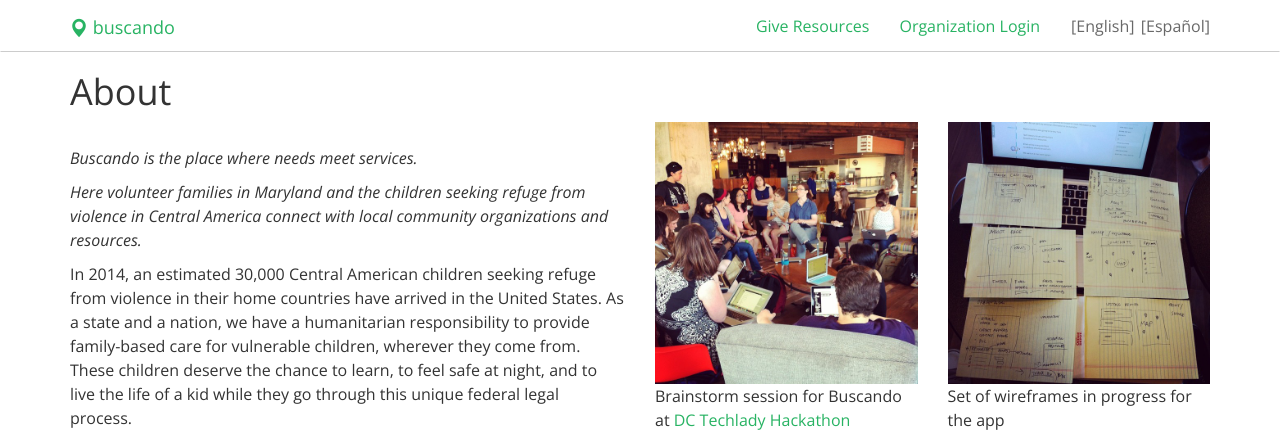
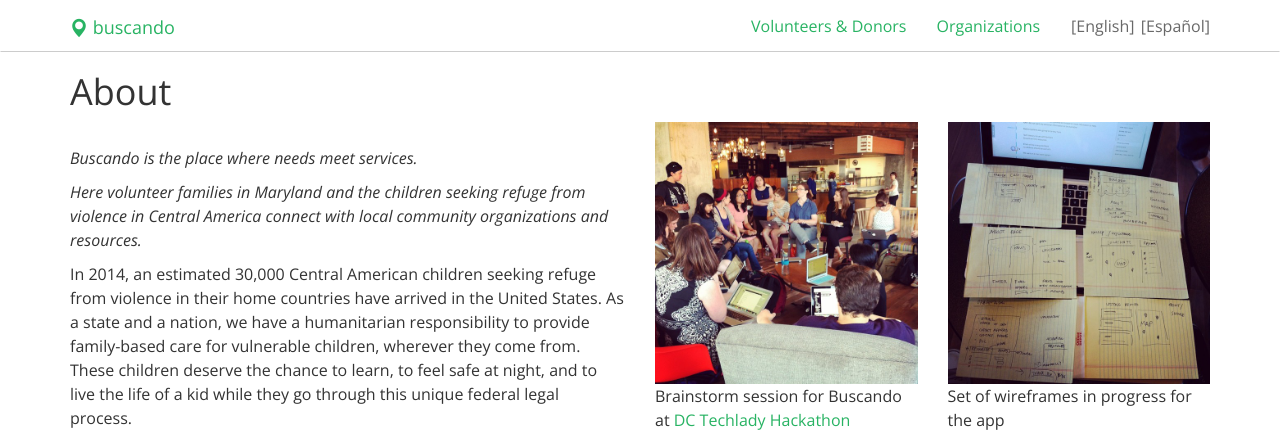
Before and after one commit to aliyarahman/buscando, a Django app: page /about/ in a window 1280 px wide. Shown: the top 430 px of the page. Run offline with Django 3.2, Linux system fonts and the light colour scheme; parts of the project's set-up code (start-up, migrations or seed data) failed here and were passed over; some libraries are stand-ins or nearby versions.

Commit message:
Fixed menu bar buttons and updated translation

```diff
--- a/app/templates/about.html
+++ b/app/templates/about.html
@@ -43,7 +43,7 @@
 <br><b><p>{% trans "Content writer - English" %}</b>
 <br><a href="http://www.linkedin.com/in/clairebalani/">Claire Balani</a></p>
 
-<br><b><p>{% trans "Testing" %}</b>
+<br><b><p>{% trans "Testers" %}</b>
 <br><a href="https://github.com/JessicaGarson">Jessica Garson</a>
 <br><a href="http://www.linkedin.com/in/reginalam">Regina Lam</a>
 <br><a href="http://www.lucianamorais.com">Luciana Morais</a>
@@ -74,12 +74,6 @@
 <br><br></div>
 
 
-
-
-
-
-
-
 <h1>{% trans "More resources" %}</h1>
 <br><b><p>{% trans "Federal Response" %}</b>
 <ul><li><a href="http://www.whitehouse.gov/the-press-office/2014/06/20/fact-sheet-unaccompanied-children-central-america">FACT SHEET: Unaccompanied Children from Central America</a> (White House, 6/20/2014)</li></ul></p>
@@ -91,7 +85,7 @@
 <li><a href="http://www.ed.gov/news/press-releases/secretary-duncan-and-attorney-general-holder-issue-guidance-school-districts-ens">Secretary Duncan and Attorney General Holder Issue Guidance for School Districts to Ensure Equal Access for All Children to Public Schools, Regardless of Immigration Status</a> (U.S. Department of Education, 5/8/2014)</li></ul></p>
 
 
-<b><p>Housing and Health</b>
+<b><p>{% trans "Housing and Health" %}</b>
 <ul><li><a href="http://www.acf.hhs.gov/programs/orr/programs/ucs/state-by-state-uc-placed-sponsors">Unaccompanied Children Released to Sponsors By State</a> (U.S. Health and Human Services’ Office of Refugee Resettlement)</li>
 
 <li><a href="http://www.acf.hhs.gov/programs/orr/programs/ucs/about#FAQs">About Unaccompanied Children's Services</a> (U.S. Health and Human Services’ Office of Refugee Resettlement)</li>
@@ -101,11 +95,11 @@
 <li><a href="http://www.acf.hhs.gov/sites/default/files/orr/unaccompanied_childrens_services_fact_sheet.pdf">Fact Sheet</a> (U.S. Health and Human Services’ Administration for Children and Families)</li></ul></p>
 
 
-<b><p>Security</b>
+<b><p>{% trans "Security" %}</b>
 <ul><li><a href="http://www.mass.gov/governor/docs/uac-frequently-asked-questions.pdf">Frequently Asked Questions for Unaccompanied Alien Children</a> (U.S. Department of Homeland Security, 7/3/2014)</li>
 <li><a href="http://www.cbp.gov/newsroom/stats/southwest-border-unaccompanied-children">Southwest Border Unaccompanied Alien Children</a> (U.S. Customs and Border Protection)</li></ul></p>
 
-<b><p>Legal</b>
+<b><p>{% trans "Legal" %}</b>
 <ul><li><a href="http://fas.org/sgp/crs/homesec/R43623.pdf">Unaccompanied Alien Children—Legal Issues: Answers to Frequently Asked Questions</a> (Congressional Research Service, 7/18/2014)</li></ul> </p>
 
 
--- a/app/templates/base.html
+++ b/app/templates/base.html
@@ -65,13 +65,13 @@
         </div>
         <div class="collapse navbar-collapse">
           <ul class="nav navbar-nav navbar-right">
-            <li><a href="{% url 'resources' %}?type=volunteer">{% trans "Give Resources" %}</a></li>
+            <li><a href="{% url 'resources' %}?type=volunteer">{% trans "Volunteers & Donors" %}</a></li>
             <!-- <li><a href="{% url 'add_provider' %}">Organizations</a></li> -->
             {% if user.is_authenticated %}
               <li><a href="{% url 'organization_home' %}">{% trans "Profile" %}</a></li>
               <li><a href="{% url 'logout' %}">{% trans "Logout" %}</a></li>
             {% else %}
-            <li><a href="{% url 'login' %}" role="button">{% trans "Organization Login" %}</a></li>
+            <li><a href="{% url 'login' %}" role="button">{% trans "Organizations" %}</a></li>
             {% endif %}
            <li style="margin: 0.8em 0.1em 0.8em 1em">
               <form name="setLangEnglish" action="/i18n/setlang/" method="POST">{% csrf_token %}
```
Also changed, not shown: locale/es/LC_MESSAGES/django.po, 1 other file.
